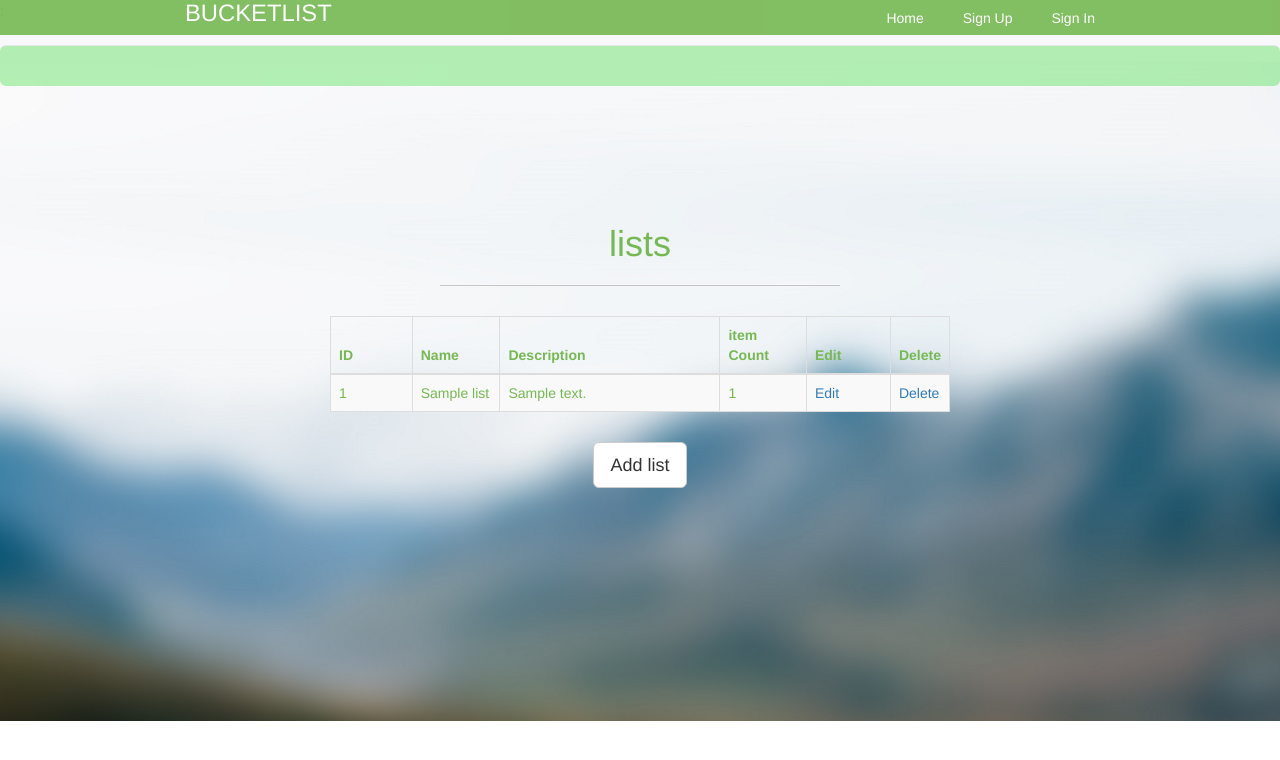
After one commit to Thegaijin/Thebucketlist-reboot, a Flask app: template app/templates/lists.html in a window 1280 px wide. The commit adds this page. Shown: the top 760 px of the page. Run offline with Flask 2, Linux system fonts and the light colour scheme; the template is opened without the code that fills it: most values are stand-ins (such as "Sample title", 1, 10 or a date in 2020); some libraries are stand-ins or nearby versions; some web fonts are replaced.

```diff
--- a/app/static/styles/css/style.css
+++ b/app/static/styles/css/style.css
@@ -125,7 +125,8 @@ h3 {
 
 /* Contact form */
 
-form {
+
+/* form {
     text-align: center;
 }
 
@@ -194,7 +195,7 @@ form input#submit:hover {
     background-image: -o-linear-gradient(top, #dbdbdb, #cccccc);
     background-image: linear-gradient(top, #dbdbdb, #cccccc);
     filter: progid: DXImageTransform.Microsoft.gradient(GradientType=0, startColorstr=#dbdbdb, endColorstr=#cccccc);
-}
+} */
 
 
 /* Message flashing */
@@ -208,9 +209,10 @@ form input#submit:hover {
 
 /* Signup and login form */
 
-form input#username,
+
+/* form input#username,
 form input#password,
-form input#confirmpassword {
+form input#confirm_password {
     width: 300px;
     background-color: #fafafa;
     -webkit-border-radius: 3px;
@@ -223,4 +225,53 @@ form input#confirmpassword {
 
 form input#password {
     margin-bottom: 10px;
+} */
+
+
+/* Lists table */
+
+.content-section {
+    /* padding: 50px 0; */
+    border-top: 1px solid #e7e7e7;
+    padding: 10px 0 30px 0;
+    background-color: rgba(18, 216, 18, 0.3);
+    -webkit-border-radius: 6px;
+    -moz-border-radius: 6px;
+    border-radius: 6px;
 }
+
+.center {
+    margin: auto;
+    width: 50%;
+    padding: 10px;
+}
+
+.intro-divider {
+    width: 400px;
+    border-top: 1px solid #f8f8f8;
+    border-bottom: 1px solid rgba(0, 0, 0, 0.2);
+}
+
+.outer {
+    display: table;
+    position: absolute;
+    height: 70%;
+    width: 100%;
+}
+
+.middle {
+    display: table-cell;
+    vertical-align: middle;
+}
+
+.inner {
+    margin-left: auto;
+    margin-right: auto;
+}
+
+.wrapper {
+    min-height: 100%;
+    height: auto !important;
+    height: 100%;
+    margin: 0 auto -4em;
+}
--- /dev/null
+++ b/app/templates/dashboard.html
@@ -0,0 +1 @@
+{% import "bootstrap/utils.html" as utils %}{% import "bootstrap/wtf.html" as wtf %} {% extends "layout.html" %} {% block content %} {% endblock %}
--- a/app/templates/layout.html
+++ b/app/templates/layout.html
@@ -10,7 +10,7 @@
 
     <strong>
     <link rel="stylesheet" type="text/css" href="{{url_for('static', filename='styles/css/style.css') }}"></strong>
-    <title>The Bucketlist</title>
+    <title>{{ title }} | Bucketlist</title>
 </head>
 
 <body>
@@ -23,6 +23,7 @@
                     {% if current_user.is_authenticated %}
                     <li><a href="{{ url_for('profile') }}">Lists</a></li>
                     <li><a href="{{ url_for('logout') }}">Sign Out</a></li>
+                    <li><a><i class="fa fa-user"></i>  Hi, {{ current_user.username }}!</a></li>
                     {% else %}
                     <li><a href="{{ url_for('signup') }}">Sign Up</a></li>
                     <li><a href="{{ url_for('login') }}">Sign In</a></li>
@@ -31,8 +32,9 @@
             </nav>
         </div>
     </header>
-    <div class="container home">
-        {% block content%} {% endblock %}
+    <div class="wrapper">
+        {% block body %} {% endblock %}
+        <div class="push"></div>
     </div>
     <script src="{{url_for( 'static', filename='styles/js/jquery.min.js' ) }}"></script>
     <script src="{{url_for( 'static', filename='styles/js/bootstrap.min.js' ) }}"></script>
--- /dev/null
+++ b/app/templates/lists.html
@@ -0,0 +1,62 @@
+<!-- /app/templates/lists.html -->
+
+{% import "bootstrap/utils.html" as utils %}{% import "bootstrap/wtf.html" as wtf %} {% extends "layout.html" %}{% block title %}Lists{% endblock %}{% block body %}
+<div class="content-section">
+    <div class="outer">
+        <div class="middle">
+            <div class="inner">
+                <br/> {{ utils.flashed_messages() }}
+                <br/>
+                <h1 style="text-align:center;">lists</h1>
+                {% if lists %}
+                <hr class="intro-divider">
+                <div class="center">
+                    <table class="table table-striped table-bordered">
+                        <thead>
+                            <tr>
+                                <th width="15%"> ID </th>
+                                <th width="15%"> Name </th>
+                                <th width="40%"> Description </th>
+                                <th width="15%"> item Count </th>
+                                <th width="15%"> Edit </th>
+                                <th width="15%"> Delete </th>
+                            </tr>
+                        </thead>
+                        <tbody>
+                            {% for list in lists %}
+                            <tr>
+                                <td> {{ list.id }} </td>
+                                <td> {{ list.name }} </td>
+                                <td> {{ list.description }} </td>
+                                <td>
+                                    {% if list.items %} {{ list.items.count() }} {% else %} 0 {% endif %}
+                                </td>
+                                <td>
+                                    <a href="#">
+                                        <i class="fa fa-pencil"></i> Edit
+                                    </a>
+                                </td>
+                                <td>
+                                    <a href="#">
+                                        <i class="fa fa-trash"></i> Delete
+                                    </a>
+                                </td>
+                            </tr>
+                            {% endfor %}
+                        </tbody>
+                    </table>
+                </div>
+                <div style="text-align: center">
+                    {% else %}
+                    <div style="text-align: center">
+                        <h3> No lists have been added. </h3>
+                        <hr class="intro-divider"> {% endif %}
+                        <a href="{{ url_for('add_list') }}" class="btn btn-default btn-lg">
+                            <i class="fa fa-plus"></i> Add list
+                        </a>
+                    </div>
+                </div>
+            </div>
+        </div>
+    </div>
+    {% endblock %}
```
Also changed, not shown: app/templates/list.html (added, +18 -0 lines), app/templates/login.html (+7 -16 lines), app/templates/signup.html (+4 -19 lines).
